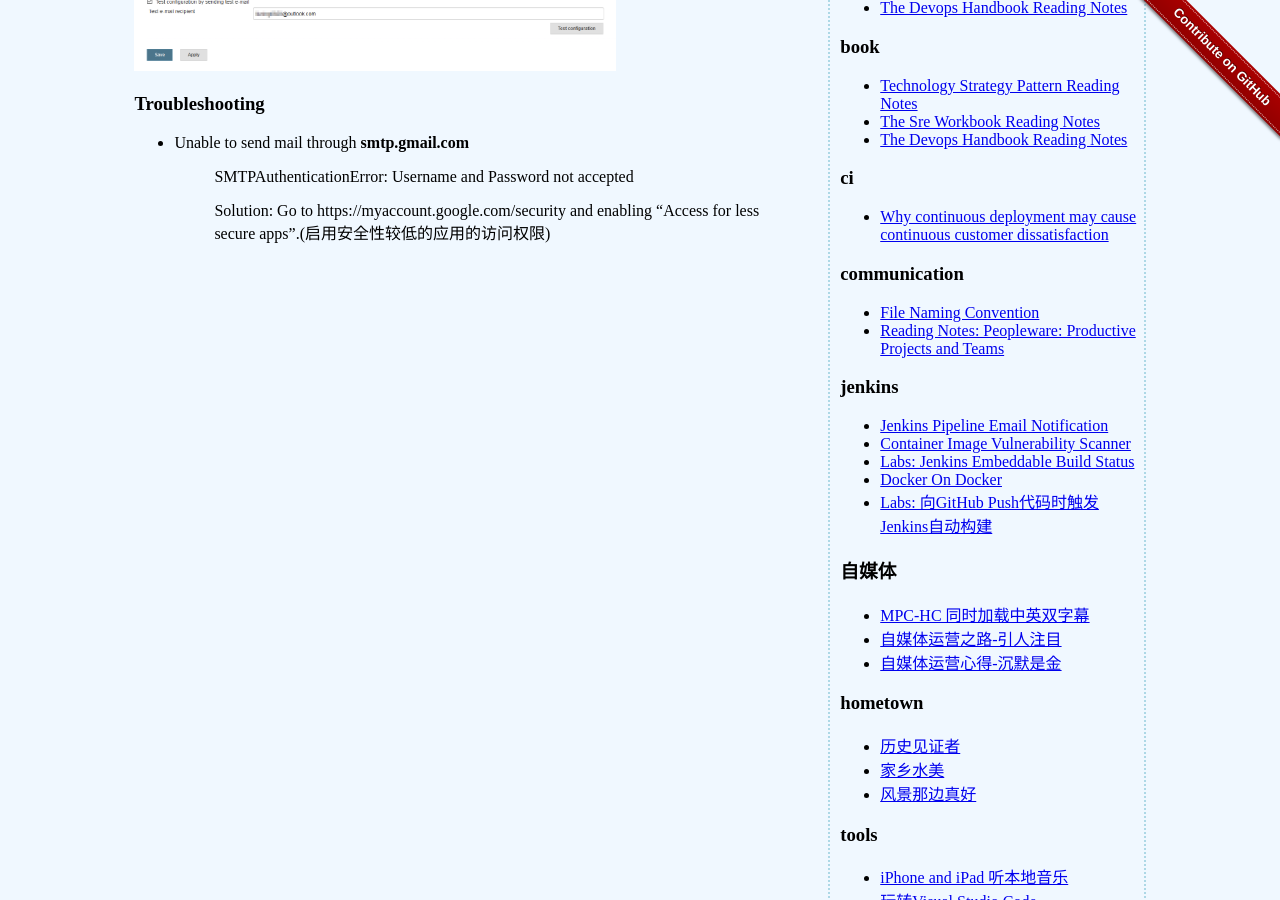
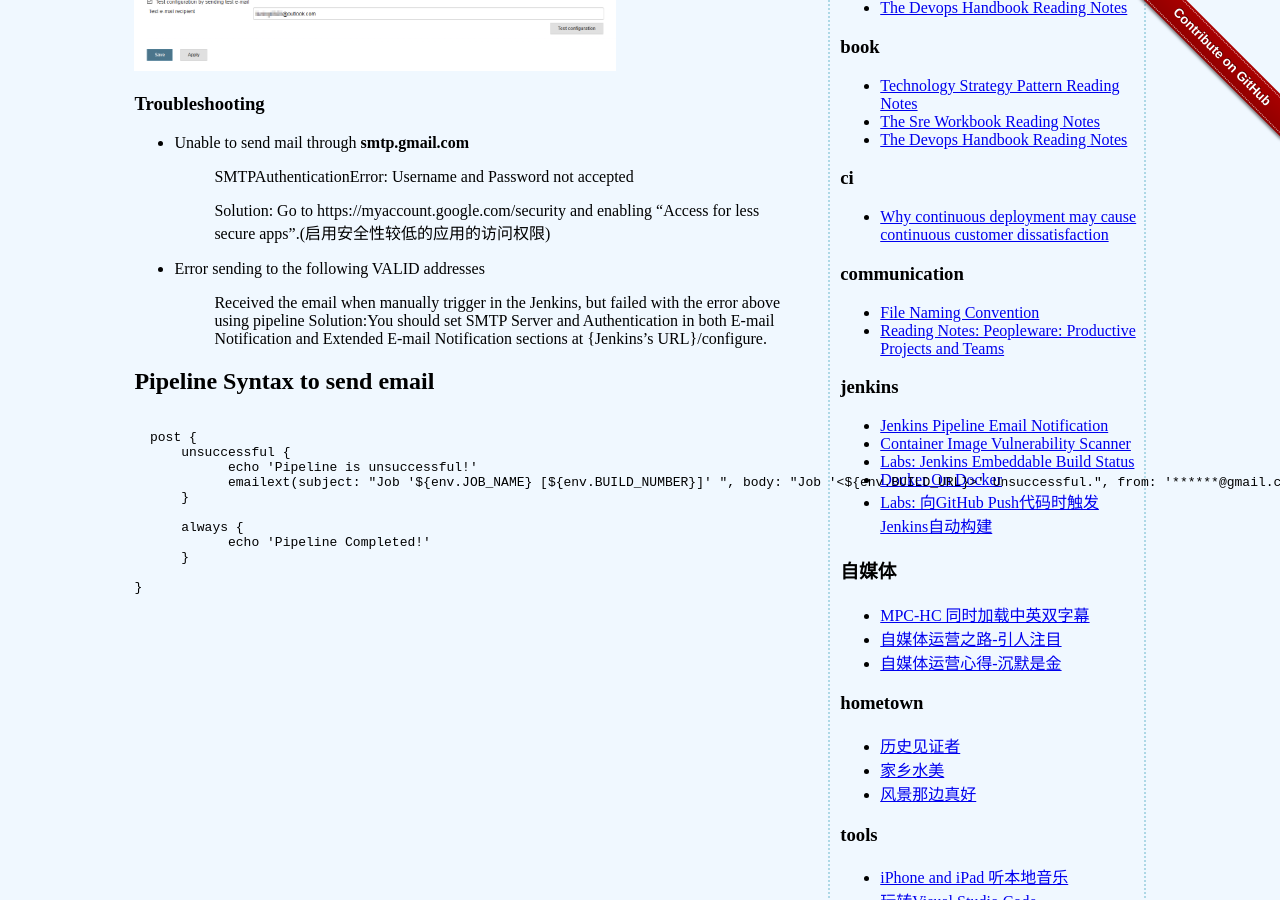
Before and after one commit to liuning0820/liuning0820.github.io, a Jekyll site: the page built from _posts/2020-02-18-jenkins-email-notification.md, in a window 1280 px wide and 900 px high, scrolled down 460 px. Built offline with Jekyll 4.4.1, drawn with Linux system fonts in a browser that asks for light colours.

Commit message:
squash change

````diff
--- a/_posts/2020-02-18-jenkins-email-notification.md
+++ b/_posts/2020-02-18-jenkins-email-notification.md
@@ -21,3 +21,25 @@ Navigate to {Jenkins's URL}/configure and scroll down to "E-mail Notification".
   > SMTPAuthenticationError: Username and Password not accepted
   >
   > Solution: Go to https://myaccount.google.com/security and enabling "Access for less secure apps".(启用安全性较低的应用的访问权限)
+
+- Error sending to the following VALID addresses
+  > Received the email when manually trigger in the Jenkins, but failed with the error above using pipeline
+  > Solution:You should set SMTP Server and Authentication in both E-mail Notification and Extended E-mail Notification sections at {Jenkins's URL}/configure.
+
+## Pipeline Syntax to send email
+
+```groovy
+
+  post {
+      unsuccessful {
+            echo 'Pipeline is unsuccessful!'
+            emailext(subject: "Job '${env.JOB_NAME} [${env.BUILD_NUMBER}]' ", body: "Job '<${env.BUILD_URL}>' Unsuccessful.", from: '******@gmail.com',to: '******@outlook.com')
+      }
+
+      always {
+            echo 'Pipeline Completed!'
+      }
+
+}
+
+```
````
Also changed, not shown: 1 other file.
